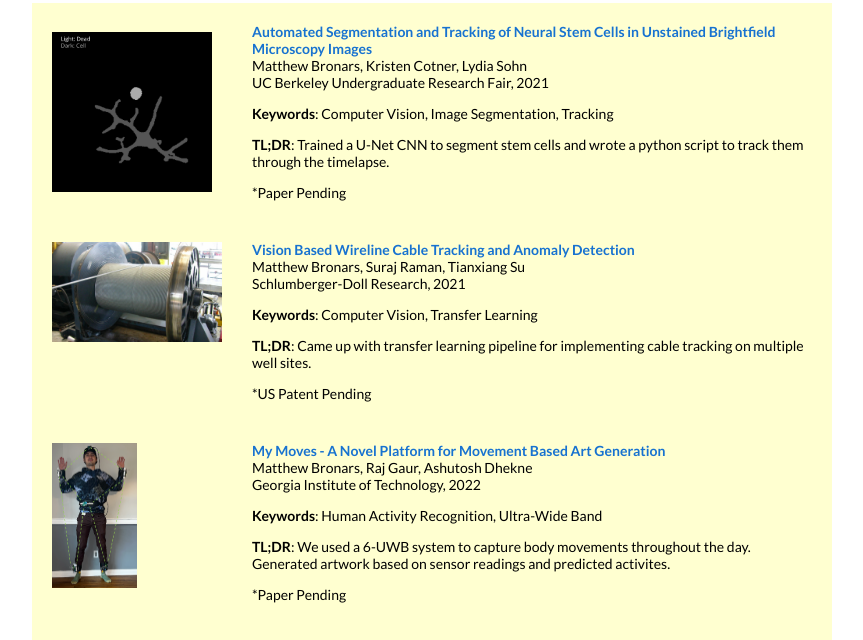
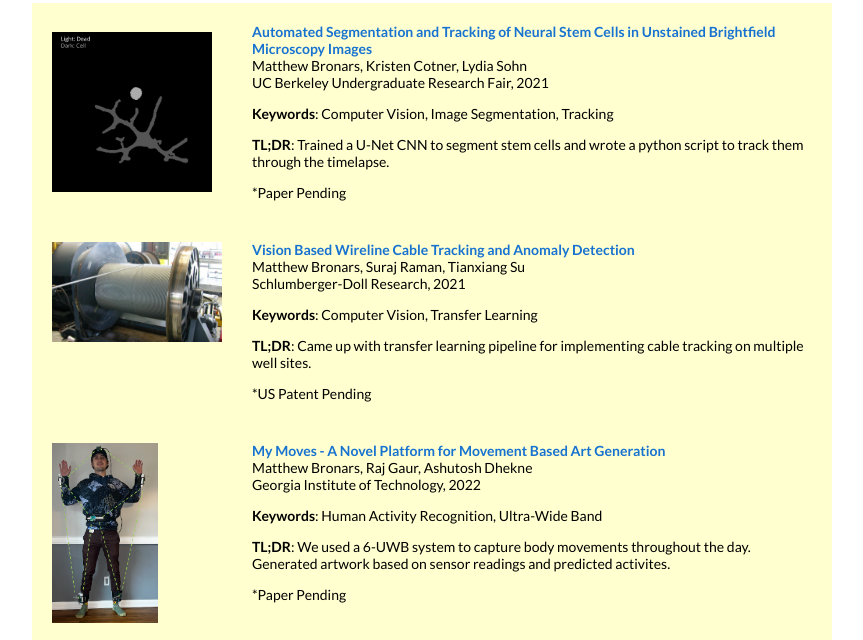
Before and after one commit to MBronars/MBronars.github.io, a plain HTML site: page index.html in a window 1280 px wide. Shown: the part 923-1563 px from the top of the page, without its empty margins (208-1071 px from the left). Drawn offline with Linux system fonts and the light colour scheme; grey boxes are pictures that could not be loaded.

Commit message:
changed UWB image size

```diff
--- a/index.html
+++ b/index.html
@@ -218,8 +218,8 @@
         <tr bgcolor="#ffffd0" >
            <td width="25%">
              <div class="one">
-             <div class="two" id = 'league_image'><img src='UWB.png' style="width:85px;height:145px;"></div>
-             <img src='UWB.png'  style="width:85px;height:145px;">
+             <div class="two" id = 'league_image'><img src='UWB.png' style="width:106px;height:180px;"></div>
+             <img src='UWB.png'  style="width:106px;height:180px;">
              </div>
              <script type="text/javascript">
              function league_start() {
```
